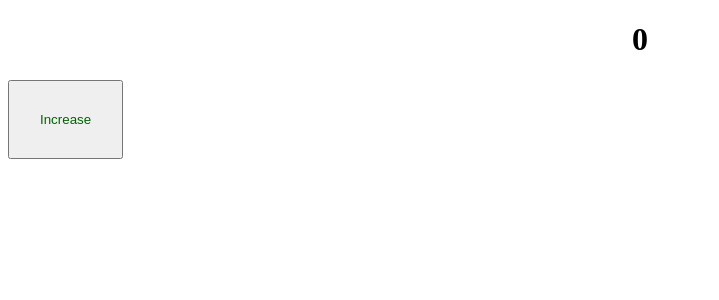
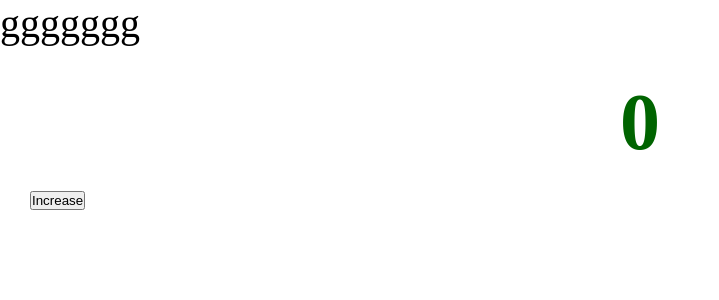
Before and after one commit to kultin/react-additional, a React app: page / in a window 1280 px wide. Shown: the top 300 px of the page, without its empty margins (0-719 px from the left). Built offline with nearby package versions, Linux system fonts and the light colour scheme.

Commit message:
scss modules added

```diff
--- a/package.json
+++ b/package.json
@@ -20,6 +20,7 @@
     "@types/webpack-dev-server": "^4.7.2",
     "css-loader": "^6.7.1",
     "html-webpack-plugin": "^5.5.0",
+    "mini-css-extract-plugin": "^2.5.3",
     "sass": "^1.54.9",
     "sass-loader": "^13.0.2",
     "style-loader": "^3.3.1",
--- /dev/null
+++ b/src/App.tsx
@@ -0,0 +1,12 @@
+import React from 'react'
+import { Counter } from './components/Counter'
+import './index.scss'
+
+export const App = () => {
+  return (
+    <div className='app'>
+      ggggggg
+      <Counter />
+    </div>
+  )
+}
--- a/src/components/Counter.scss
+++ b/src/components/Counter.module.scss
@@ -1,7 +1,7 @@
 H1 {
   text-align: center;
 }
-button {
+.btn {
   color: darkgreen;
   padding: 30px;
 }
--- a/src/components/Counter.tsx
+++ b/src/components/Counter.tsx
@@ -1,5 +1,5 @@
 import React, { useState } from 'react'
-import './Counter.scss'
+import classes from './Counter.module.scss'
 
 export const Counter = () => {
 
@@ -10,7 +10,7 @@
   }
 
   return (
-    <div>
+    <div className={classes.btn}>
       <h1>{counter}</h1>
       <button onClick={increment}>Increase</button>
     </div>
--- /dev/null
+++ b/src/index.scss
@@ -0,0 +1,9 @@
+* {
+  margin: 0;
+  padding: 0;
+  box-sizing: border-box;
+}
+
+.app {
+  font-size: 40px;
+}
--- a/src/index.tsx
+++ b/src/index.tsx
@@ -1,11 +1,5 @@
 import React from "react";
 import { render } from "react-dom";
-import { Counter } from "./components/Counter";
+import { App } from "./App";
 
-
-render(
-  <div>
-    <Counter />
-  </div>,
-  document.getElementById('root')
-)
+render(<App />,document.getElementById('root'))
```
Also changed, not shown: src/global.d.ts (added, +7 -0 lines), 4 other files (tests, documents, lock files or other folders).
